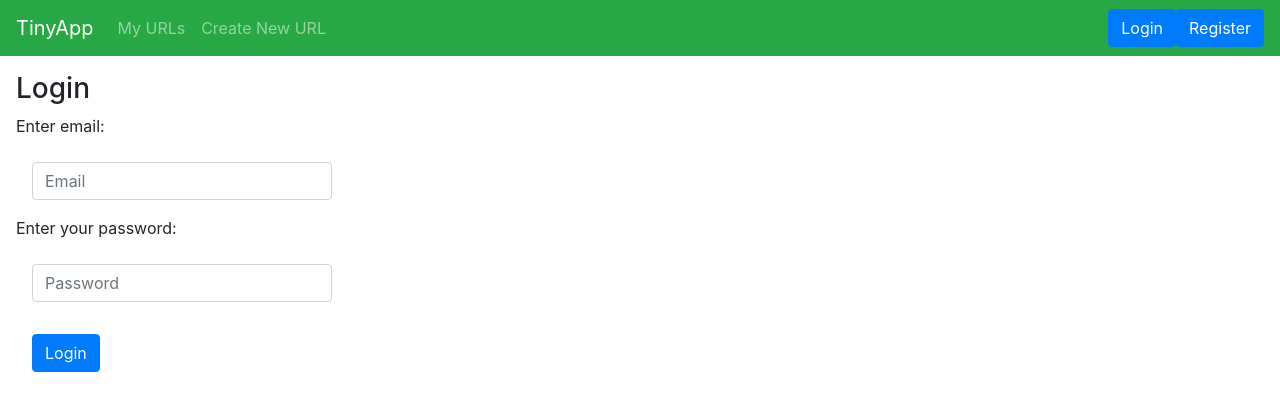
After one commit to TonyHFu/tinyapp, a Node server app: page /login in a window 1280 px wide. The commit adds this page. Shown: the top 411 px of the page. Run offline with Node 20, Linux system fonts and the light colour scheme; some libraries are stand-ins or nearby versions.

Commit message:
Made new login page and functionality

```diff
--- a/express_server.js
+++ b/express_server.js
@@ -35,9 +35,26 @@ function generateRandomString(nums) {
 };
 
 function getUserEmail(users, req) {
-  return users[req.cookies["username"]] ? users[req.cookies["username"]].email : undefined;
+  return users[req.cookies["user_id"]] ? users[req.cookies["user_id"]].email : undefined;
 };
 
+const checkUserExistFromEmail = (email, users) => {
+  for (let user in users) {
+    if (users[user].email === email) {
+      return true;
+    }
+  }
+  return false;
+};
+
+const getUserIdFromEmail = (email, users) => {
+  for (let user in users) {
+    if (users[user].email === email) {
+      return user;
+    }
+  }
+  return false;
+};
 
 app.get("/", (req, res) => {
   res.redirect("/urls");
@@ -103,13 +120,37 @@ app.get("/u/:shortURL", (req,res) => {
   res.redirect(longURL);
 });
 
+app.get("/login", (req, res) => {
+  const email = getUserEmail(users, req);
+  const templateVars = {
+    shortURL: req.params.shortURL,
+    longURL: urlDatabase[req.params.shortURL],
+    username: email
+  };
+  res.render("login", templateVars);
+});
+
 app.post("/login", (req, res) => {
-  res.cookie("username", req.body.username);
+  console.log("users", users);
+  if (checkUserExistFromEmail(req.body.email, users) ){
+    const userId = getUserIdFromEmail(req.body.email, users);
+    if (users[userId].password === req.body.password) {
+      res.cookie("user_id", userId);
+    } else {
+      res.statusCode = 403;
+      res.end("Password does not match");
+    }
+  } else {
+    res.statusCode = 403;
+    res.end("User email does not exist")
+  }
+
+
   res.redirect("/urls");
 });
 
 app.post("/logout", (req, res) => {
-  res.clearCookie("username");
+  res.clearCookie("user_id");
   res.redirect("/urls");
 });
 
@@ -124,21 +165,14 @@ app.get("/register", (req, res) => {
 });
 
 app.post("/register", (req, res) => {
-  const checkUserExist = (email, users) => {
-    for (let user in users) {
-      if (users[user].email === email) {
-        return true;
-      }
-    }
-    return false;
-  };
+
   if (req.body.email === "") {
     res.statusCode = 400;
     res.end("You need to enter an email");
   } else if (req.body.password === "") {
     res.statusCode = 400;
     res.end("You need to enter an password");
-  } else if (checkUserExist(req.body.email, users)) {
+  } else if (checkUserExistFromEmail(req.body.email, users)) {
     res.statusCode = 400;
     res.end("User already exists");
   } else {
@@ -148,7 +182,7 @@ app.post("/register", (req, res) => {
       email: req.body.email,
       password: req.body.password
     };
-    res.cookie("username", userRandomID);
+    res.cookie("user_id", userRandomID);
     res.redirect("/urls");
   }
 });
--- /dev/null
+++ b/views/login.ejs
@@ -0,0 +1,34 @@
+<!DOCTYPE html>
+<html lang="en">
+<head>
+  <meta charset="UTF-8">
+  <meta http-equiv="X-UA-Compatible" content="IE=edge">
+  <meta name="viewport" content="width=device-width, initial-scale=1.0, shrink-to-fit=no">
+  <link rel="stylesheet" href="https://stackpath.bootstrapcdn.com/bootstrap/4.2.1/css/bootstrap.min.css" integrity="sha384-GJzZqFGwb1QTTN6wy59ffF1BuGJpLSa9DkKMp0DgiMDm4iYMj70gZWKYbI706tWS" crossorigin="anonymous">
+
+  <title>Login TinyApp</title>
+</head>
+<body>
+  <%- include('partials/_header') %>
+
+    <main style="margin: 1em;">
+      <h3>Login</h3>
+      <form  action="/login" method="POST">
+        <div class="form-group">
+          <label for="email">Enter email:</label>
+          <input class="form-control" type="email" name="email" placeholder="Email" style="width: 300px; margin: 1em">
+        </div>
+        <div class="form-group">
+          <label for="password">Enter your password:</label>
+          <input class="form-control" type="password" name="password", placeholder="Password" style="width: 300px; margin: 1em">
+        </div>
+        <button type="submit" class="btn btn-primary" style="margin: 1em">Login</button>
+      </form>
+    </main>
+      <!-- Bootstrap JS -->
+    <script src="https://code.jquery.com/jquery-3.3.1.slim.min.js" integrity="sha384-q8i/X+965DzO0rT7abK41JStQIAqVgRVzpbzo5smXKp4YfRvH+8abtTE1Pi6jizo" crossorigin="anonymous"></script>
+    <script src="https://cdnjs.cloudflare.com/ajax/libs/popper.js/1.14.7/umd/popper.min.js" integrity="sha384-UO2eT0CpHqdSJQ6hJty5KVphtPhzWj9WO1clHTMGa3JDZwrnQq4sF86dIHNDz0W1" crossorigin="anonymous"></script>
+    <script src="https://stackpath.bootstrapcdn.com/bootstrap/4.3.1/js/bootstrap.min.js" integrity="sha384-JjSmVgyd0p3pXB1rRibZUAYoIIy6OrQ6VrjIEaFf/nJGzIxFDsf4x0xIM+B07jRM" crossorigin="anonymous"></script>
+
+</body>
+</html>
--- a/views/partials/_header.ejs
+++ b/views/partials/_header.ejs
@@ -18,11 +18,16 @@
         <button class="btn btn-outline-primary my-2 my-sm-0" type="submit">Logout</button>
       </form>
     <% } else { %>
-      <form method="POST" action="/login" class="form-inline">
+      <!-- <form method="POST" action="/login" class="form-inline">
         <label for="username">Username: </label>
         <input class="form-control mr-sm-2" id="username" name="username">
         <button class="btn btn-outline-primary my-2 my-sm-0" type="submit">Login</button>
-      </form>
+      </form> -->
+      <a href="/login">
+        <button class="btn btn-primary" type="submit">
+          Login
+        </button>
+      </a>
     <% } %>
       <a href="/register">
         <button class="btn btn-primary" type="submit">
```
